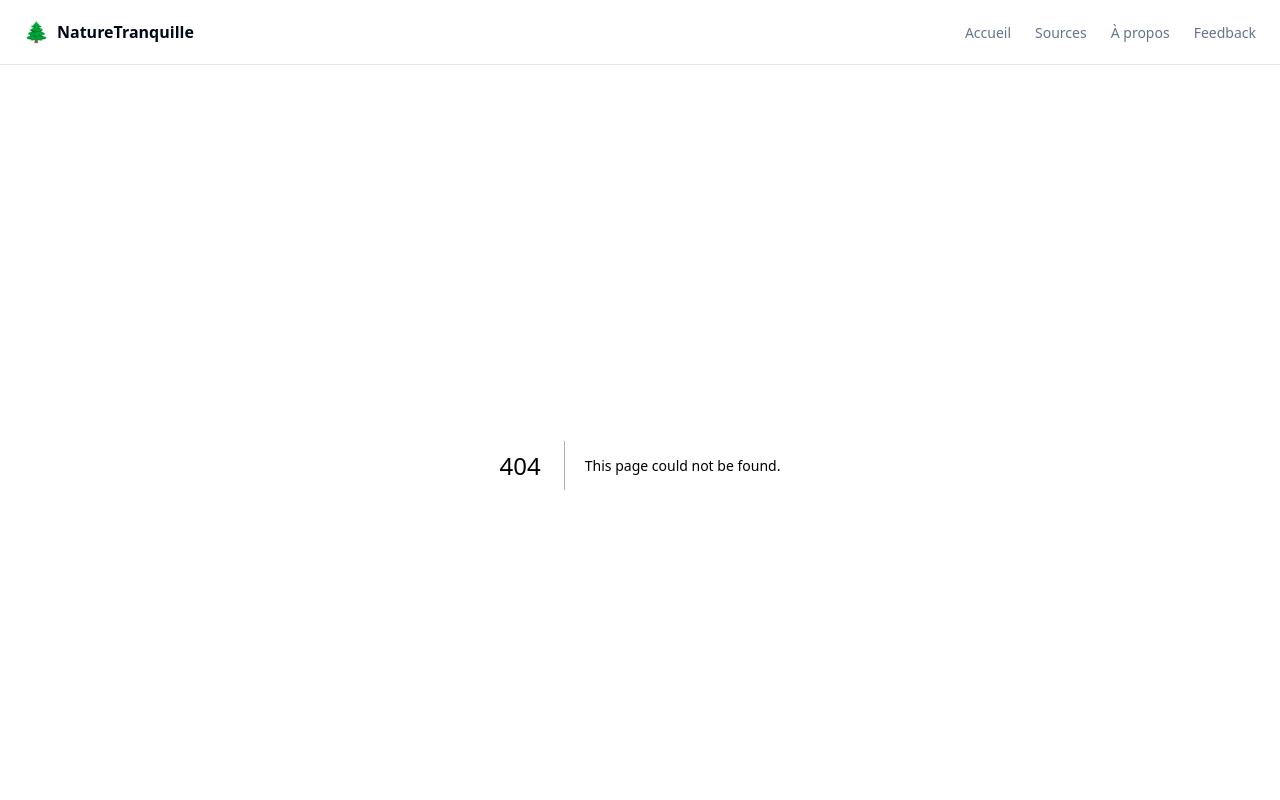
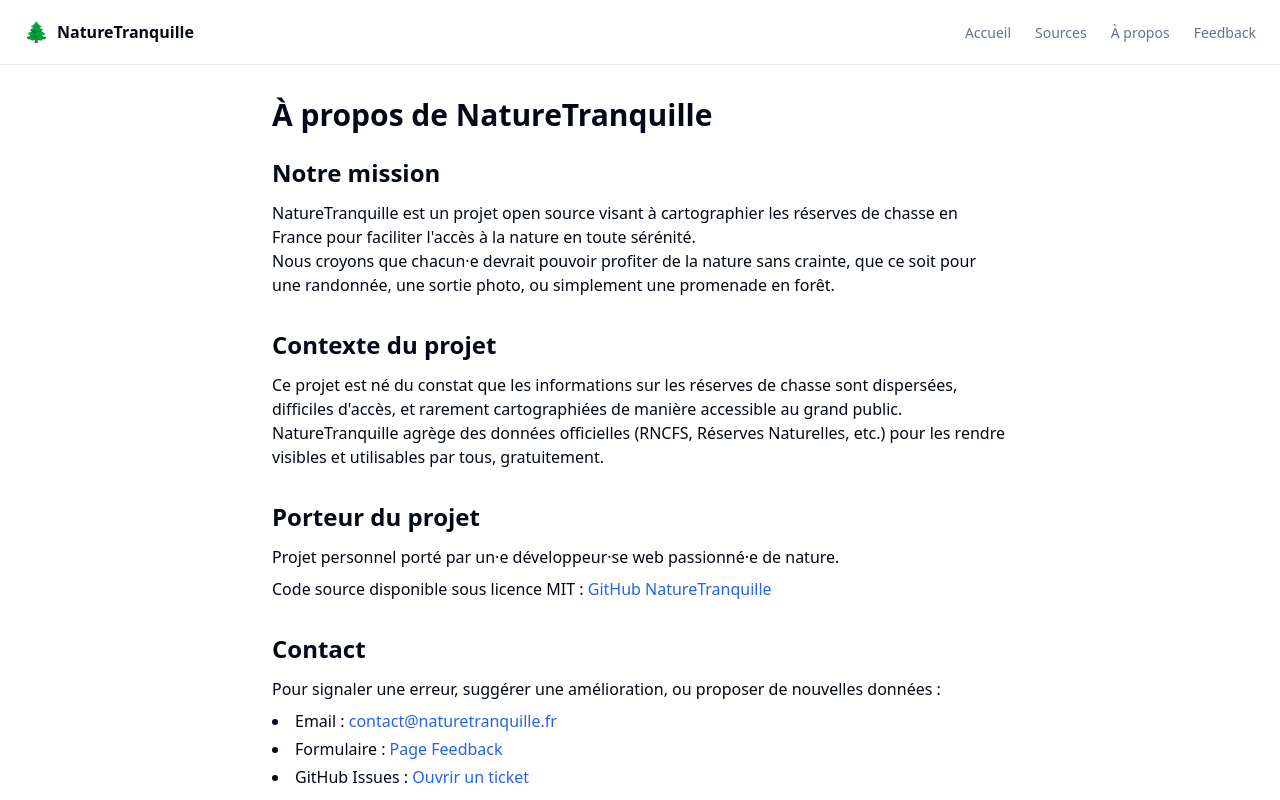
Before and after one commit to TdyP/NatureTranquille, a Next.js app in the folder frontend/: page /a-propos in a window 1280 px wide. Before the commit this address had no page. Built offline with nearby package versions, Linux system fonts and the light colour scheme.

Commit message:
feat(frontend): add static a-propos page with mission and legal notices (story 4.3)
- Create app/a-propos/page.tsx as SSG static page
- Update Header navigation link /about -> /a-propos
- Add 15 unit tests covering structure, contact, legal, accessibility

```diff
--- /dev/null
+++ b/frontend/app/a-propos/page.tsx
@@ -0,0 +1,120 @@
+import type {Metadata} from 'next';
+
+export const dynamic = 'force-static';
+
+export const metadata: Metadata = {
+    title: 'À propos - NatureTranquille',
+    description:
+        'Mission, contexte et contact de NatureTranquille, projet open source de cartographie des réserves de chasse',
+};
+
+export default function AProposPage() {
+    return (
+        <main className="container mx-auto px-4 py-8 max-w-3xl">
+            <h1 className="text-3xl font-bold mb-6">À propos de NatureTranquille</h1>
+
+            <section className="mb-8">
+                <h2 className="text-2xl font-semibold mb-3">Notre mission</h2>
+                <div className="prose">
+                    <p>
+                        NatureTranquille est un projet open source visant à cartographier les réserves de chasse en
+                        France pour faciliter l&apos;accès à la nature en toute sérénité.
+                    </p>
+                    <p>
+                        Nous croyons que chacun·e devrait pouvoir profiter de la nature sans crainte, que ce soit pour
+                        une randonnée, une sortie photo, ou simplement une promenade en forêt.
+                    </p>
+                </div>
+            </section>
+
+            <section className="mb-8">
+                <h2 className="text-2xl font-semibold mb-3">Contexte du projet</h2>
+                <div className="prose">
+                    <p>
+                        Ce projet est né du constat que les informations sur les réserves de chasse sont dispersées,
+                        difficiles d&apos;accès, et rarement cartographiées de manière accessible au grand public.
+                    </p>
+                    <p>
+                        NatureTranquille agrège des données officielles (RNCFS, Réserves Naturelles, etc.) pour les
+                        rendre visibles et utilisables par tous, gratuitement.
+                    </p>
+                </div>
+            </section>
+
+            <section className="mb-8">
+                <h2 className="text-2xl font-semibold mb-3">Porteur du projet</h2>
+                <p>Projet personnel porté par un·e développeur·se web passionné·e de nature.</p>
+                <p className="mt-2">
+                    Code source disponible sous licence MIT :{' '}
+                    <a
+                        href="https://github.com/TdyP/naturetranquille"
+                        target="_blank"
+                        rel="noopener noreferrer"
+                        className="text-primary hover:underline"
+                    >
+                        GitHub NatureTranquille
+                    </a>
+                </p>
+            </section>
+
+            <section className="mb-8">
+                <h2 className="text-2xl font-semibold mb-3">Contact</h2>
+                <p>Pour signaler une erreur, suggérer une amélioration, ou proposer de nouvelles données :</p>
+                <ul className="list-disc list-inside mt-2 space-y-1">
+                    <li>
+                        Email :{' '}
+                        <a href="mailto:contact@naturetranquille.fr" className="text-primary hover:underline">
+                            contact@naturetranquille.fr
+                        </a>
+                    </li>
+                    <li>
+                        Formulaire :{' '}
+                        <a href="/feedback" className="text-primary hover:underline">
+                            Page Feedback
+                        </a>
+                    </li>
+                    <li>
+                        GitHub Issues :{' '}
+                        <a
+                            href="https://github.com/TdyP/naturetranquille/issues"
+                            target="_blank"
+                            rel="noopener noreferrer"
+                            className="text-primary hover:underline"
+                        >
+                            Ouvrir un ticket
+                        </a>
+                    </li>
+                </ul>
+            </section>
+
+            <section>
+                <h2 className="text-2xl font-semibold mb-3">Mentions légales</h2>
+                <div className="prose text-sm">
+                    <p>
+                        <strong>Éditeur</strong> : Projet open source individuel
+                    </p>
+                    <p>
+                        <strong>Hébergement</strong> : France (conformité RGPD UE)
+                    </p>
+                    <p>
+                        <strong>Données personnelles</strong> : Ce site ne collecte aucune donnée personnelle sans
+                        consentement. Les emails envoyés via le formulaire de feedback sont stockés uniquement pour
+                        traitement.
+                    </p>
+                    <p>
+                        <strong>Cookies</strong> : Ce site utilise uniquement des cookies techniques (localStorage
+                        disclaimer, sessionStorage cache recherche). Pas de cookies publicitaires ou tiers.
+                    </p>
+                    <p>
+                        <strong>Licence contenu</strong> : Les données cartographiques sont issues de sources publiques
+                        (voir{' '}
+                        <a href="/sources" className="text-primary hover:underline">
+                            page Sources
+                        </a>
+                        ). Le code source est sous licence MIT.
+                    </p>
+                </div>
+            </section>
+        </main>
+    );
+}
--- a/frontend/components/Header.tsx
+++ b/frontend/components/Header.tsx
@@ -9,7 +9,7 @@ import {Sheet, SheetContent, SheetDescription, SheetHeader, SheetTitle, SheetTri
 const navigationItems = [
     {label: 'Accueil', href: '/'},
     {label: 'Sources', href: '/sources'},
-    {label: 'À propos', href: '/about'},
+    {label: 'À propos', href: '/a-propos'},
     {label: 'Feedback', href: '/feedback'},
 ];
 
```
Also changed, not shown: 2 other files (tests, documents, lock files or other folders).
